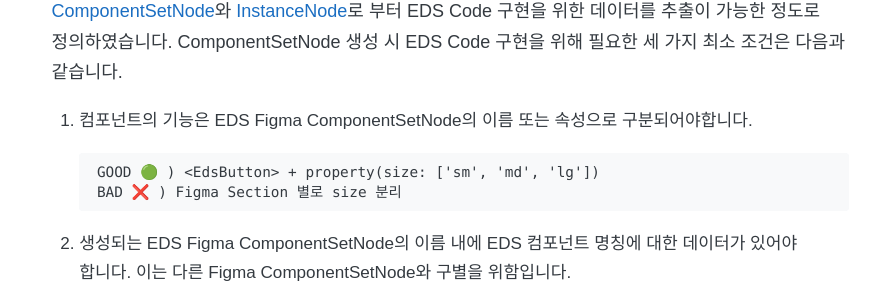
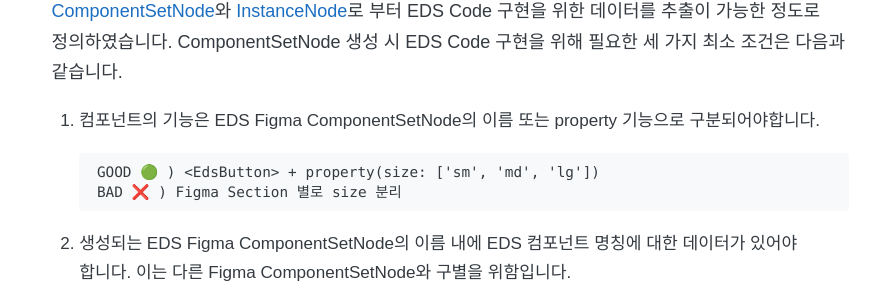
Before and after one commit to 8percent/8percent.github.io, a Jekyll site: the page built from _posts/2024-07-07-frontend-eds-improvement.md, in a window 1280 px wide and 900 px high, scrolled down 5614 px. Shown: the part 149-450 px from the top of the window, without its empty margins (205-1081 px from the left). Built offline with Jekyll 4.4.1, drawn with Linux system fonts in a browser that asks for light colours; some web fonts are replaced.

Commit message:
FIX: 문구 수정

````diff
--- a/_posts/2024-07-07-frontend-eds-improvement.md
+++ b/_posts/2024-07-07-frontend-eds-improvement.md
@@ -148,7 +148,7 @@
 
     개발자는 EDS Figma로부터 EDS Code 필요한 모든 정보를 얻을 수 있어야 합니다. 그렇다면 디자이너는 EDS Figma로 어디까지 정보를 제공해야할까요? 그 기준을 Figma Plugin API로 접근할 수 있는 EDS [ComponentSetNode](https://www.figma.com/plugin-docs/api/ComponentSetNode/)와 [InstanceNode](https://www.figma.com/plugin-docs/api/InstanceNode/#getmaincomponentasync)로 부터 EDS Code 구현을 위한 데이터를 추출이 가능한 정도로 정의하였습니다. ComponentSetNode 생성 시 EDS Code 구현을 위해 필요한 세 가지 최소 조건은 다음과 같습니다.
 
-    1. 컴포넌트의 기능은 EDS Figma ComponentSetNode의 이름 또는 속성으로 구분되어야합니다.
+    1. 컴포넌트의 기능은 EDS Figma ComponentSetNode의 이름 또는 property 기능으로 구분되어야합니다.
 
        ```
         GOOD 🟢 ) <EdsButton> + property(size: ['sm', 'md', 'lg'])
````
